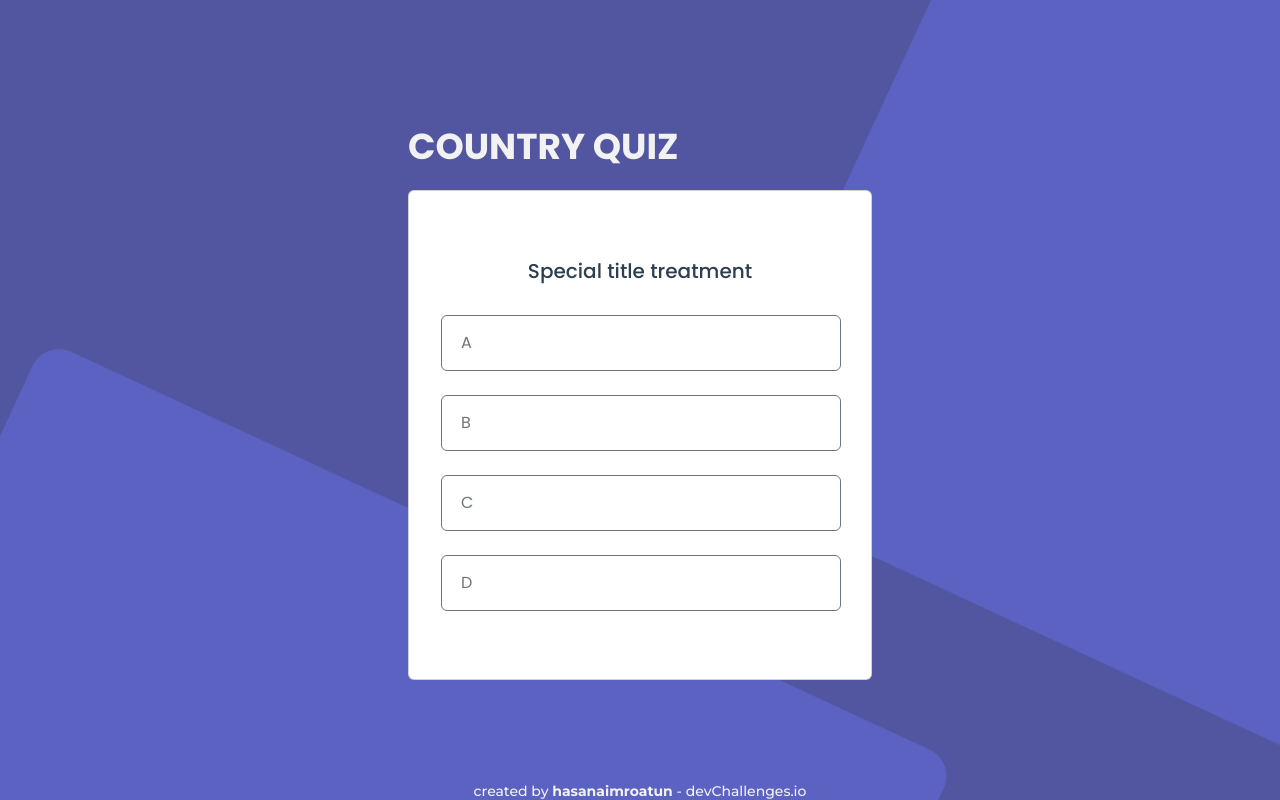
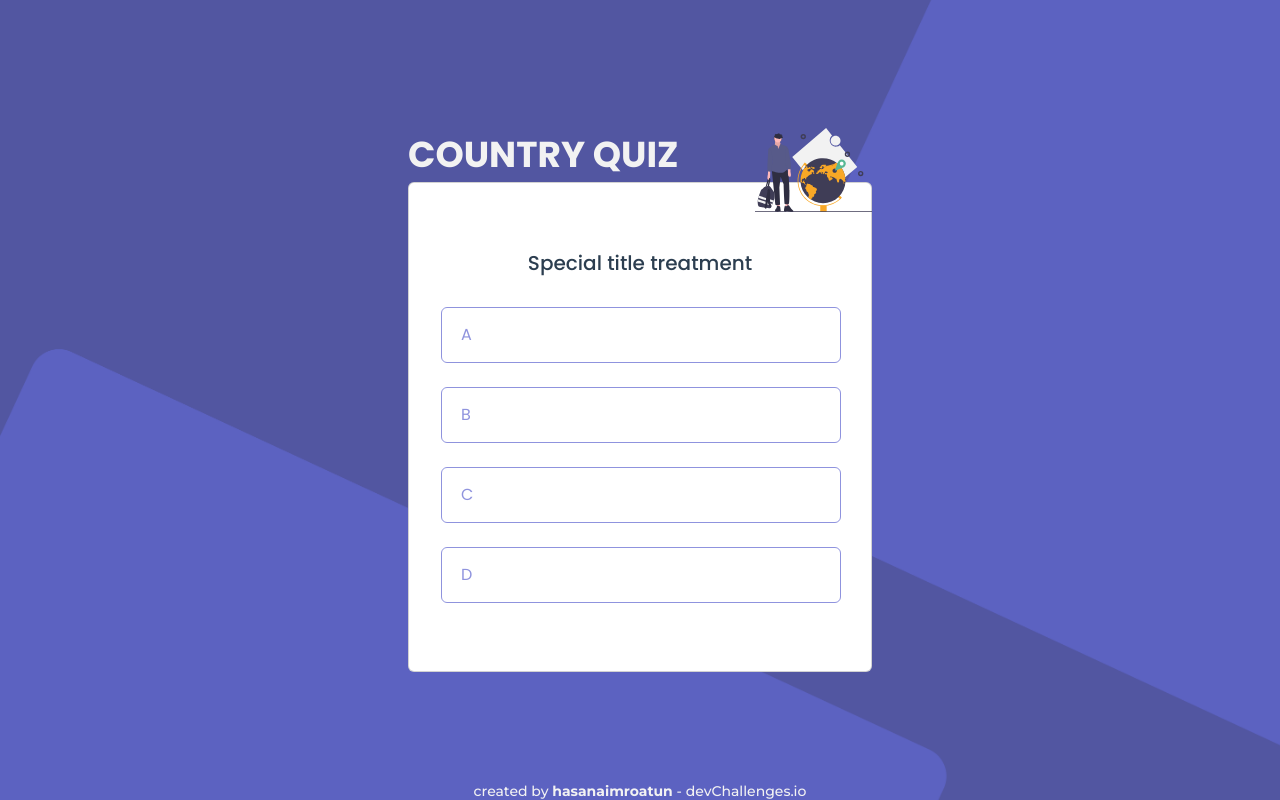
Before and after one commit to hasanaimroatun/wpu-countryQuiz, a Vue app: page / in a window 1280 px wide. Built offline with nearby package versions, Linux system fonts and the light colour scheme.

Commit message:
add img, import Logo1 and add setup( )

```diff
--- a/src/components/QuizQuestions.vue
+++ b/src/components/QuizQuestions.vue
@@ -1,25 +1,38 @@
 <template>
     <div>
-        <div class="card text-center mt-3" :style="{width: '464px', background: 'white'}">
-            <div class="card-body">
+        <div class="card text-center" :style="{width: '464px', background: 'white'}">
+            <div class="card-body" :style="paddingStyle">
+                <img :src="Logo1" alt="logo1" id="logo1">
                 <h5 class="card-title">Special title treatment</h5>
                 <div class="btnContainer d-flex flex-column gap-4">
-                    <button type="button" class="btn btn-outline-secondary text-start" @click="$emit('showResult')">
+                    <button type="button" class="btn text-start" @click="$emit('showTrue')">
                         <span>A</span>
                         <span class="me-3"></span>
                     </button>
-                    <button type="button" class="btn btn-outline-secondary text-start" @click="$emit('showResult')">
+                    <button type="button" class="btn text-start" @click="$emit('showTrue')">
                         <span>B</span>
                         <span class="me-3"></span>
                     </button>
-                    <button type="button" class="btn btn-outline-secondary text-start" @click="$emit('showResult')">
+                    <button type="button" class="btn text-start" @click="$emit('showTrue')">
                         <span>C</span>
                         <span class="me-3"></span>
                     </button>
-                    <button type="button" class="btn btn-outline-secondary text-start" @click="$emit('showResult')">
+                    <button type="button" class="btn text-start" @click="$emit('showTrue')">
                         <span>D</span>
                         <span class="me-3"></span>
                     </button>
+                    <div v-show="showNext">
+                        <div class="d-flex justify-content-end" :style="{width: '400px'}">
+                            <button
+                                type="button"
+                                class="btn text-start"
+                                id="btnNext"
+                                @click="$emit('showResult')"
+                            >
+                                Next
+                            </button>
+                        </div>
+                    </div>
                 </div>
             </div>
         </div>
@@ -27,17 +40,54 @@
 </template>
 
 <script>
+import Logo1 from '@/assets/undraw_adventure_4hum 1.svg'
+
     export default {
         name: 'Quiz-questions',
-        emits: ['showResult']
+        emits: ['showResult', 'showTrue'],
+        props: {
+            showNext: {
+                type: Boolean,
+                required: true
+            }
+        },
+        data() {
+            return {
+                paddingStyle: {
+                    padding: '68px 32px'
+                },
+
+            }
+        },
+        updated() {
+            if(this.showNext === true) {
+                this.paddingStyle.padding = '68px 32px 18px'
+            } else {
+                this.paddingStyle.padding = '68px 32px'
+            }
+        },
+        setup() {
+            return {
+                Logo1
+            }
+        },
+        methods: {
+
+        }
     }
 </script>
 
 <style scoped>
 .card-body {
     font-family: 'Poppins', sans-serif;
-    padding: 68px 32px;
     box-sizing: border-box;
+}
+
+#logo1 {
+    position: absolute;
+    top: -55px;
+    left: 346px;
+    width: 117px;
 }
 
 .card-title {
@@ -48,5 +98,23 @@
     width: 400px;
     height: 56px;
     padding-left: 19px;
+    color: #6066D0;
+    border: 1px solid #6066D0;
+    opacity: 70%;
+}
+
+.btn:hover,
+.btn:focus,
+#btnNext {
+    color: white;
+    background-color: #F9A826;
+    border: 1px solid #F9A826;
+    opacity: 1;
+}
+
+#btnNext {
+    font-weight: 700;
+    width: fit-content;
+    padding: 15px 47px;
 }
 </style>
```
